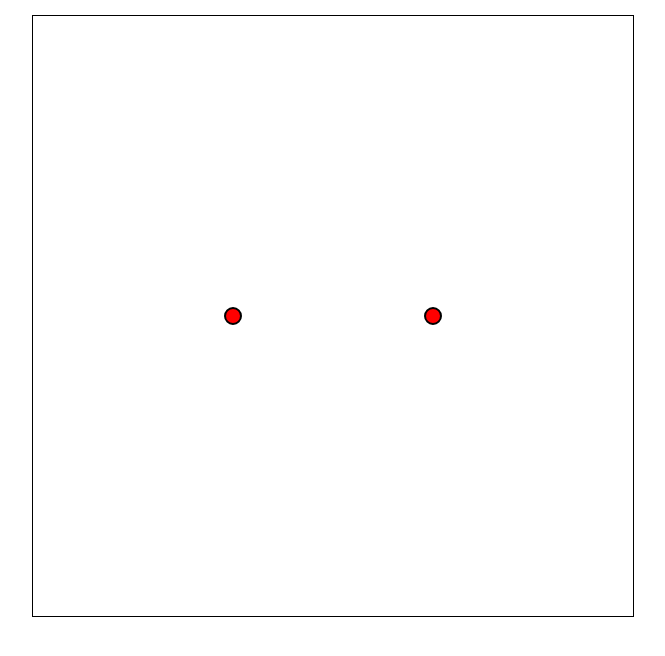
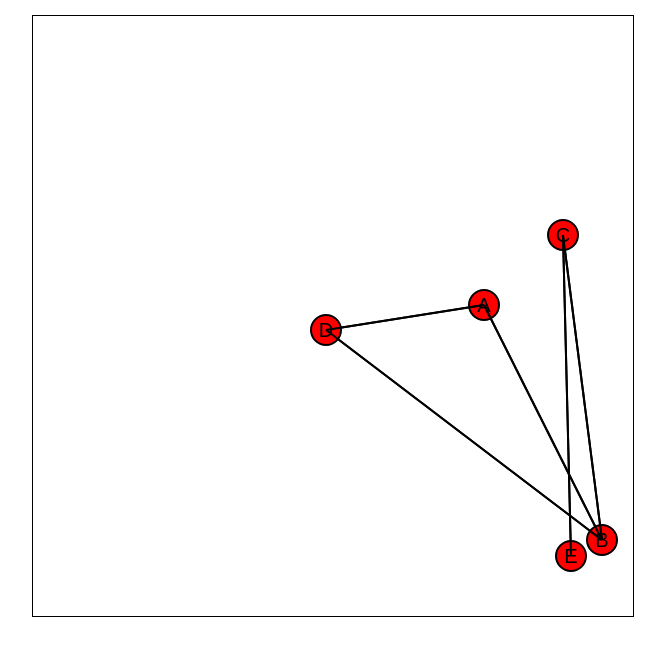
Before and after one commit to steed-huang/graph-theory, a plain HTML site: page index.html in a window 1280 px wide. Shown: the whole page, without its empty margins (307-972 px from the left). Drawn offline with Linux system fonts and the light colour scheme.

Commit message:
added basic random graph generation and drawing (no weights)

```diff
--- a/index.html
+++ b/index.html
@@ -5,7 +5,7 @@
     <script src="js/script.js"></script>
     <link rel="stylesheet" href="css/style.css" />
   </head>
-  <body onload="log()">
+  <body onload="generateGraph(5, 5)">
     <div id="canvdiv">
       <canvas id="myCanvas" width="600" height="600"></canvas>
     </div>
--- a/js/script.js
+++ b/js/script.js
@@ -23,24 +23,82 @@ class Graph {
     let keys = this.adjList.keys();
     for (let key of keys) {
       let val = this.adjList.get(key);
-      drawCircle(val[0].x, val[0].y);
+      drawNode(key, val[0].x, val[0].y);
+      for (let i = 0; i < val[1].length; i++) {
+        // lines are drawn twice -> improve later
+        let pos = this.adjList.get(val[1][i][0])[0];
+        drawLine(val[0].x, val[0].y, pos.x, pos.y);
+      }
     }
   }
 }
 
-function drawCircle(x, y) {
+function drawText(str, x, y) {
+  c.font = "20px Arial";
+  c.fillStyle = "black";
+  c.textAlign = "center";
+  c.fillText(str, x, y);
+}
+
+function drawNode(str, x, y) {
   c.beginPath();
-  c.arc(x, y, 8, 0, 2 * Math.PI);
+  c.arc(x, y, 15, 0, 2 * Math.PI);
   c.fillStyle = "red";
   c.fill();
   c.lineWidth = 2;
   c.stroke();
+  drawText(str, x, y + 7);
 }
 
-function log() {
+function drawLine(x1, y1, x2, y2) {
+  c.beginPath();
+  c.moveTo(x1, y1);
+  c.lineTo(x2, y2);
+  c.stroke();
+}
+
+function getRandom(min, max) {
+  return Math.floor(Math.random() * (max - min + 1)) + min;
+}
+
+function generateGraph(num, edges) {
   let graph = new Graph();
-  graph.addVertex("A", 200, 300);
-  graph.addVertex("B", 400, 300);
-  graph.addEdge(["A", "B"], 1);
+  let vertName = "ABCDEFGHIJKLMNOPQRSTUVWXYZabcdefghijklmnopqrstuvwxyz";
+  let edgeAcc = 0;
+
+  // first node
+  graph.addVertex("A", getRandom(100, 500), getRandom(100, 500));
+
+  for (let i = 1; i < num; i++) {
+    let x = getRandom(10, 590);
+    let y = getRandom(10, 590);
+    graph.addVertex(vertName.charAt(i), x, y);
+
+    let n = getRandom(0, i - 1);
+    graph.addEdge([vertName.charAt(i), vertName.charAt(n)], 1);
+    edgeAcc++;
+  }
+
+  // there is definitely a better way to do this
+  // this breaks most of the time if edges is larger than num | please fix
+  var n1, n2;
+  if (edgeAcc < edges) {
+    for (let i = 0; i < edges - edgeAcc; i++) {
+      let isNew = false;
+      while (isNew == false) {
+        n1 = getRandom(0, edgeAcc);
+        n2 = getRandom(0, edgeAcc);
+        if (n1 != n2) {
+          for (let z = 0; z < graph.adjList.get(vertName.charAt(n1)).length; z++)
+            if (graph.adjList.get(vertName.charAt(n1))[1][i][0] != vertName.charAt(n2)) {
+              isNew = true;
+            }
+        }
+      }
+      graph.addEdge([vertName.charAt(n1), vertName.charAt(n2)], 1);
+    }
+  }
+
+  console.log(graph.adjList);
   graph.draw();
 }
```
